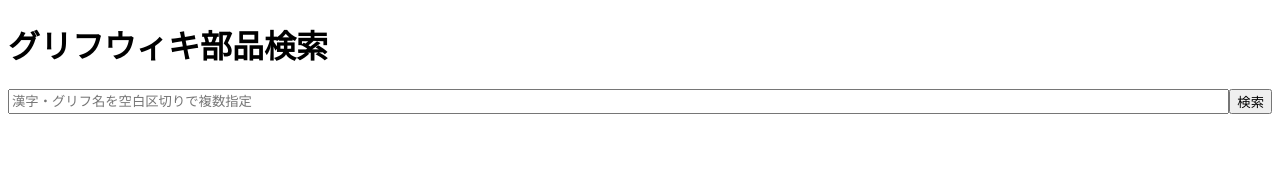
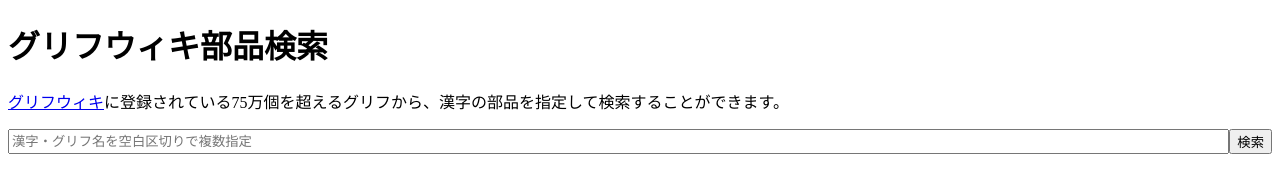
Before and after one commit to kurgm/gwsearch, a website built with Parcel: page src/index.html in a window 1280 px wide. Built offline with nearby package versions, Linux system fonts and the light colour scheme.

Commit message:
Add short description

```diff
--- a/src/index.html
+++ b/src/index.html
@@ -9,6 +9,7 @@
 </head>
 <body>
   <h1>グリフウィキ部品検索</h1>
+  <p><a href="https://glyphwiki.org/wiki/">グリフウィキ</a>に登録されている75万個を超えるグリフから、漢字の部品を指定して検索することができます。</p>
   <form action="#" id="search_form">
     <input type="text" name="query" id="search_query" placeholder="漢字・グリフ名を空白区切りで複数指定">
     <input type="submit" value="検索">
```
